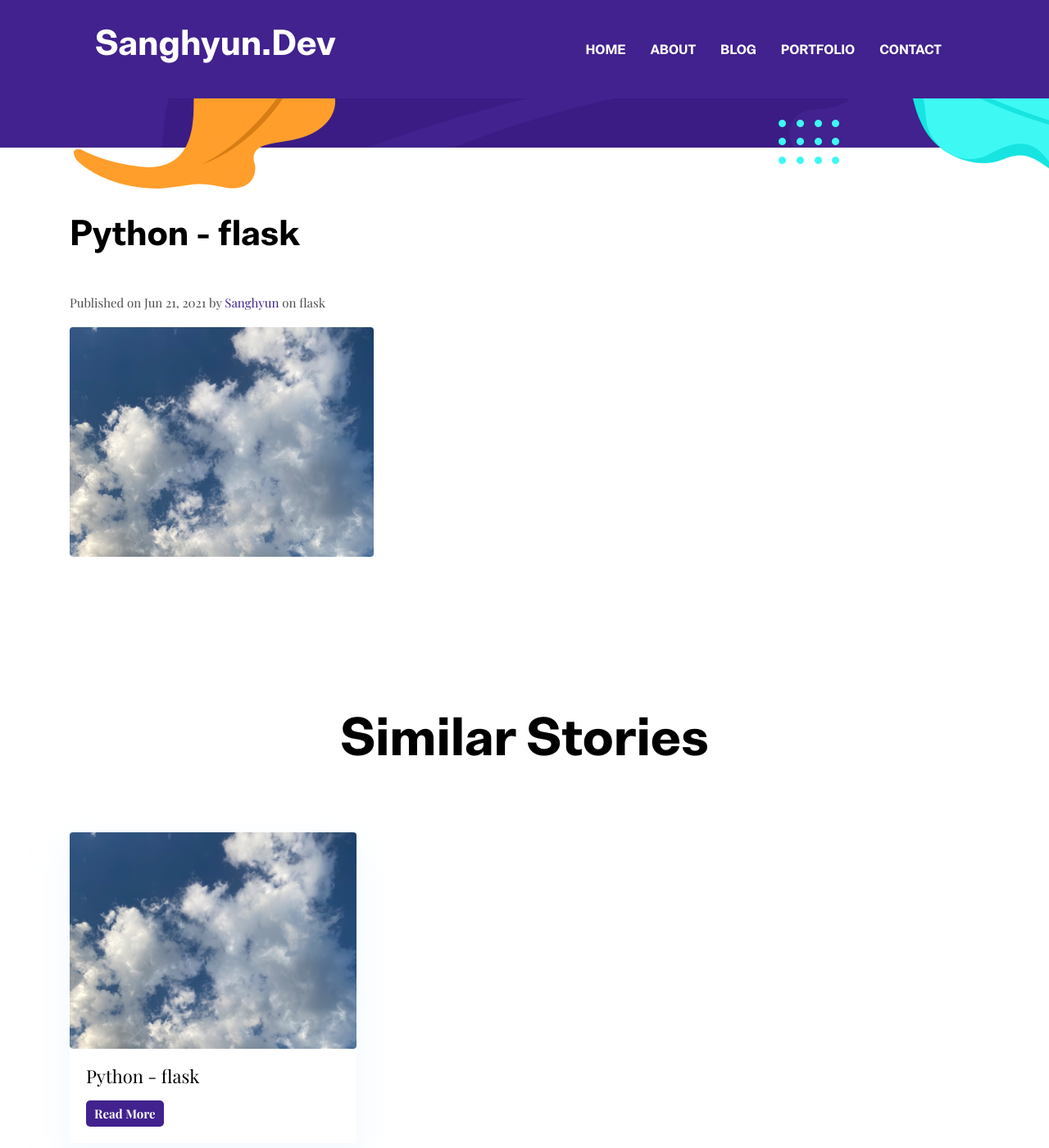
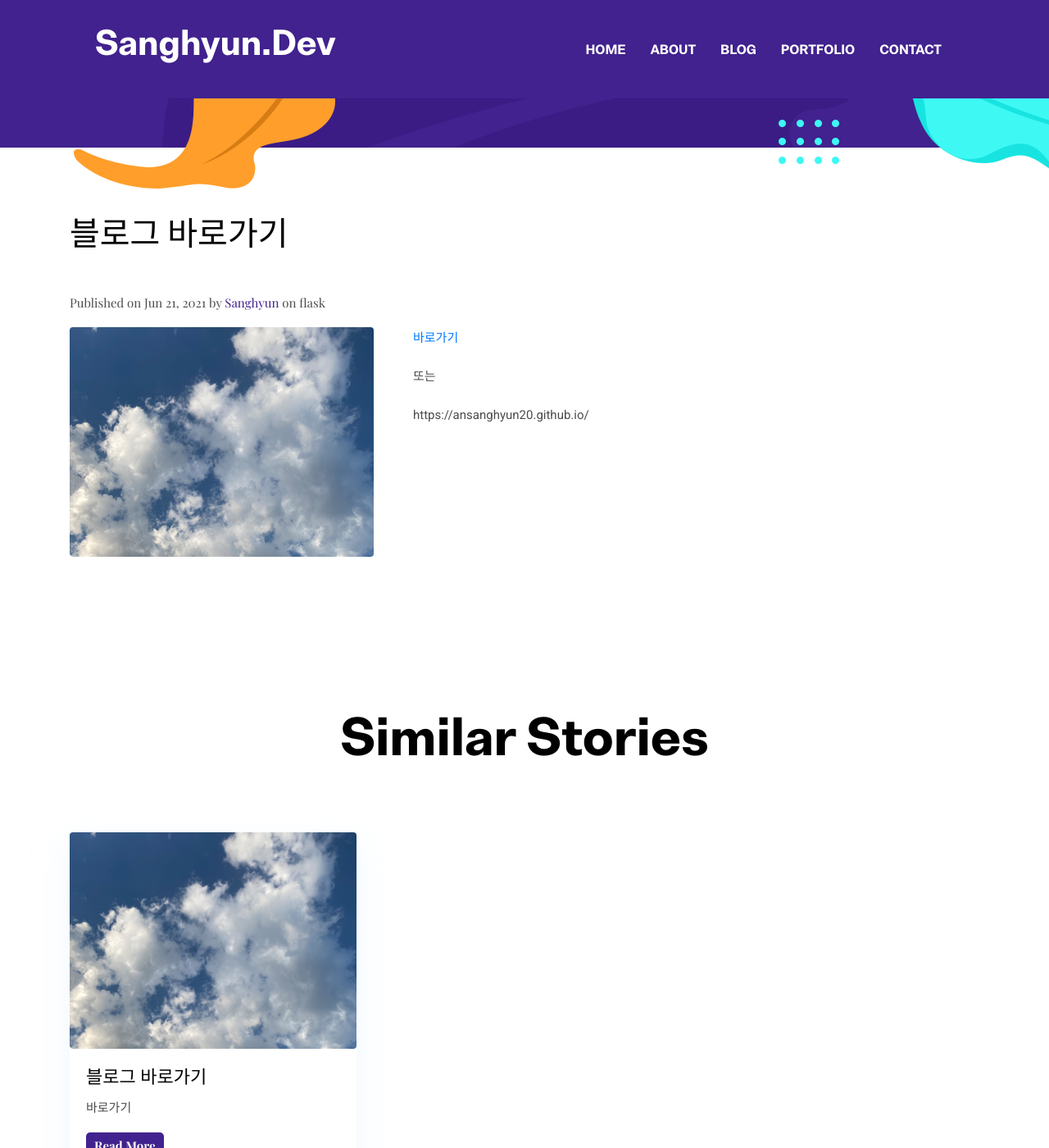
Before and after one commit to hyunnn20/hyunnn20.github.io, a Jekyll site: the page built from _posts/2021-06-21-python-flask.markdown, in a window 1280 px wide and 1400 px high, scrolled down 324 px. Shown: the whole window at 82% size. Built offline with Jekyll 4.4.1, drawn with Linux system fonts in a browser that asks for light colours.

Commit message:
Update 2021-06-21-python-flask.markdown

```diff
--- a/_posts/2021-06-21-python-flask.markdown
+++ b/_posts/2021-06-21-python-flask.markdown
@@ -1,8 +1,14 @@
 ---
 layout: post
-title:  Python - flask
+title:  블로그 바로가기
 date:   2021-06-21
 image:  /assets/images/blog/sky.png
 author: Sanghyun
 tags: flask
 ---
+
+[바로가기](https://ansanghyun20.github.io/)
+
+또는
+
+https://ansanghyun20.github.io/
```
